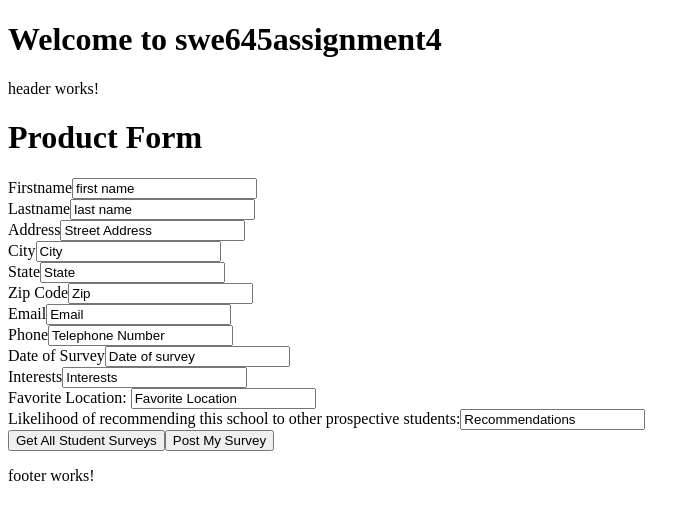
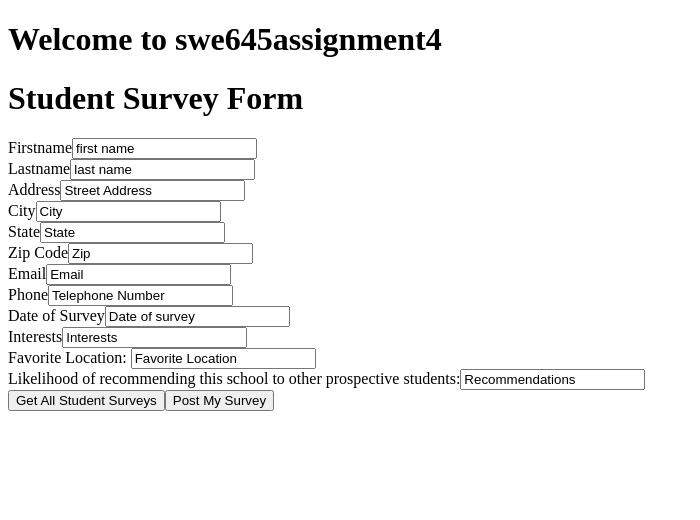
Before and after one commit to GauravBahl/angular_dynamodb_aws, an Angular app in the folder swe645assignment4/: page / in a window 1280 px wide. Shown: the top 520 px of the page, without its empty margins (0-700 px from the left). Built offline with nearby package versions, Linux system fonts and the light colour scheme; no server answers.

Commit message:
cleaned up the form

```diff
--- a/swe645assignment4/src/app/app.component.html
+++ b/swe645assignment4/src/app/app.component.html
@@ -1,8 +1,5 @@
 <h1>
   Welcome to {{ title }}
 </h1>
-
-<app-header></app-header>
 <app-student-survey-form></app-student-survey-form>
-<app-footer></app-footer>
 <router-outlet></router-outlet>
--- a/swe645assignment4/src/app/student-survey-form/student-survey-form.component.html
+++ b/swe645assignment4/src/app/student-survey-form/student-survey-form.component.html
@@ -1,5 +1,5 @@
 <div class = "container">
-   <h1>Product Form</h1>
+   <h1>Student Survey Form</h1>
    <form>
       <div class = "form-group">
          <label for = "firstname">Firstname</label>
```
